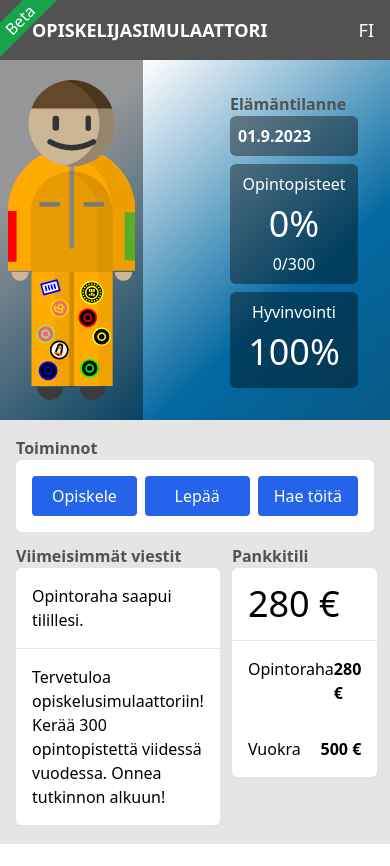
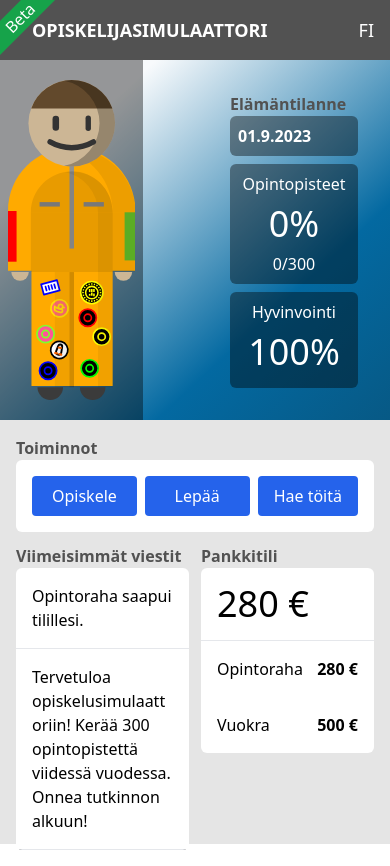
Before and after one commit to vuolen/opiskelusim2023, a React (Vite) app: page / in a window 390 px wide. Before the commit the page ends 844 px from the top, so only its background shows below. Built offline with nearby package versions, Linux system fonts and the light colour scheme.

Commit message:
Fix messages wrapping

```diff
--- a/src/App.tsx
+++ b/src/App.tsx
@@ -48,7 +48,7 @@ function App() {
 
     return (
         <div className="App h-full w-full flex flex-col justify-between bg-neutral-200">
-            <div className="bg-green-600 text-white -rotate-45 w-32 -translate-x-11 translate-y-2 absolute text-center">Beta</div>
+            <div className="bg-green-600 text-white -rotate-45 w-32 -translate-x-11 translate-y-1.5 absolute text-center">Beta</div>
             <div className="w-full">
                 <NavBar />
                 <InfoHeading student={student} />
@@ -64,7 +64,7 @@ function App() {
                     game={action$}
                     variant="horizontal"
                 />
-                <div className="w-full flex space-x-3 h-fit overflow-y-clip">
+                <div className="w-full flex justify-between space-x-3 h-fit overflow-y-clip">
                     <Messages student={student} messages={messages} />
                     <Bank student={student} />
                 </div>
--- a/src/ui/Me.tsx
+++ b/src/ui/Me.tsx
@@ -50,7 +50,7 @@ const Me = ({ wellbeing, showPicker, setShowPicker }: OwnProps) => {
                     ]}
                 />
             </div>
-            <div className="bg-black bg-opacity-40 p-2 sm:rounded-md flex items-center shrink-0">
+            <div className="bg-black bg-opacity-40 p-2 sm:rounded-md flex items-center shrink-0 sm:hover:bg-opacity-20">
                 <svg
                     xmlns="http://www.w3.org/2000/svg"
                     width="211.563"
--- a/src/ui/Messages.tsx
+++ b/src/ui/Messages.tsx
@@ -11,12 +11,12 @@ const Messages = ({ student, messages }: OwnProps) => {
     const { t } = useTranslation();
 
     return (
-        <div className="flex flex-col items-start w-full">
+        <div className="flex flex-col items-start w-full min-w-0">
             <p className="font-bold text-neutral-600">{t("messages.title")}</p>
             <div className="bg-white rounded-md w-full h-fit overflow-y-auto">
                 {student.burnout && (
                     <div className="flex flex-col">
-                        <div className="p-4 text-red-500">
+                        <div className="p-4 text-red-500 break-words">
                             {t("messages.burnout")}
                         </div>
                         <hr className="h-px bg-neutral-500 w-full" />
@@ -25,7 +25,7 @@ const Messages = ({ student, messages }: OwnProps) => {
                 <div className="flex flex-col-reverse">
                     {messages.map(message => (
                         <div key={message.key}>
-                            <div className="p-4">
+                            <div className="p-4 break-words">
                                 {t(`messages.${message.message}`)}
                             </div>
                             <hr className="h-px bg-neutral-500 w-full" />
```
